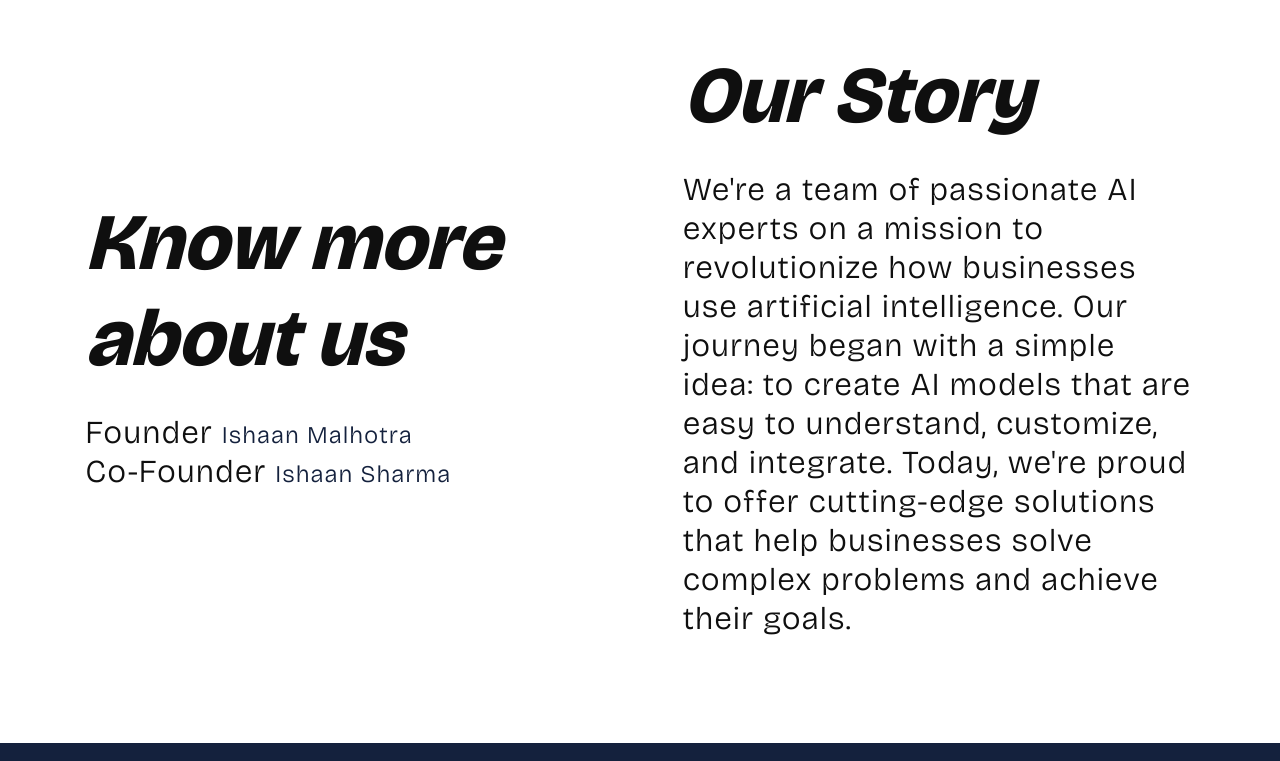
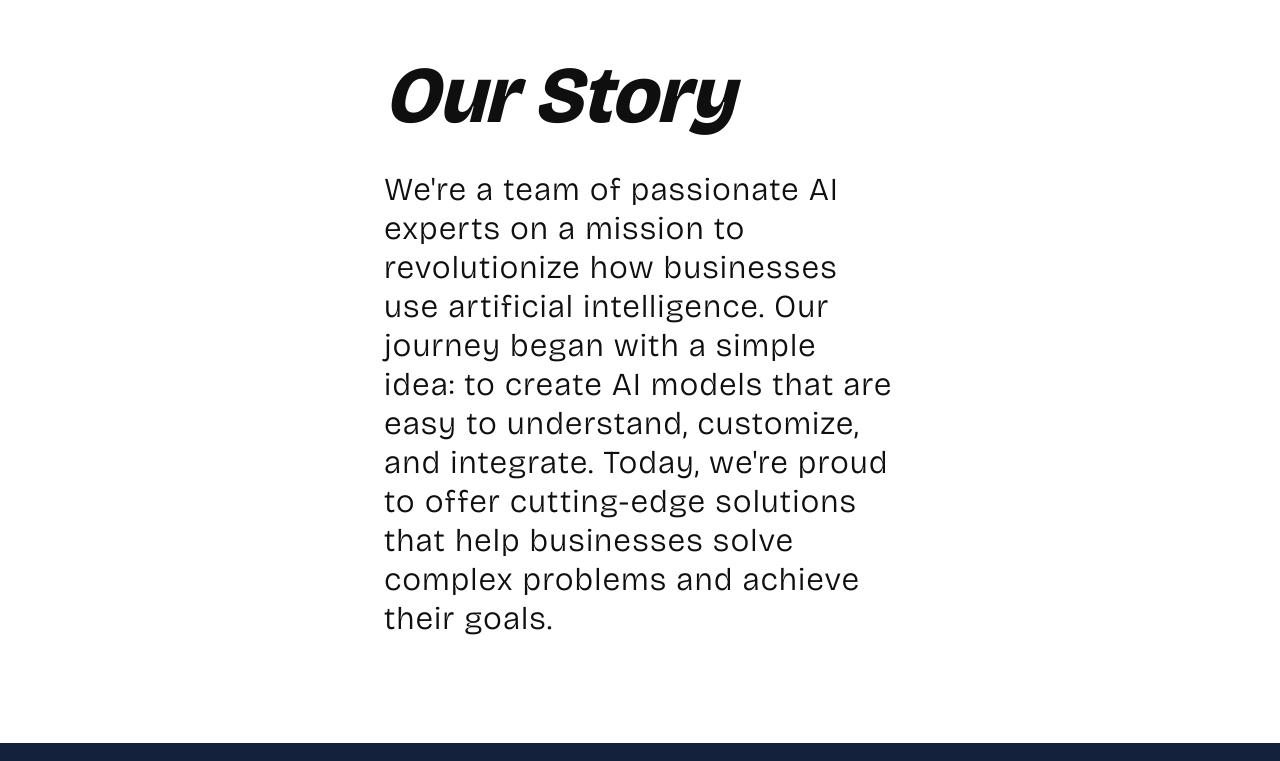
Before and after one commit to quasark-ai/Quasark, a plain HTML site: page index.html in a window 1280 px wide. Shown: the part 3140-3901 px from the top of the page. Drawn offline with nearby package versions, Linux system fonts and the light colour scheme; a web font is replaced by a local one.

Commit message:
Update index.html

```diff
--- a/index.html
+++ b/index.html
@@ -183,11 +183,7 @@
         <h1>Our Story</h1>
        <h2>We're a team of passionate AI experts on a mission to revolutionize how businesses use artificial intelligence. Our journey began with a simple idea: to create AI models that are easy to understand, customize, and integrate. Today, we're proud to offer cutting-edge solutions that help businesses solve complex problems and achieve their goals.</h2>
     </div>
-    <div class="aboutuscontent border">
-        <h1>Know more about us</h1>
 
-       <h2>Founder <a href="https://www.linkedin.com/in/ishaan-malhotraai/">Ishaan Malhotra</a><br>Co-Founder <a href="https://www.linkedin.com/in/ishaan-sharma-gc/">Ishaan Sharma</a></h2>
-    </div>
 </section>
 <section class="contact-us" id="contactus">
     <div class="contact-us-content">
```
